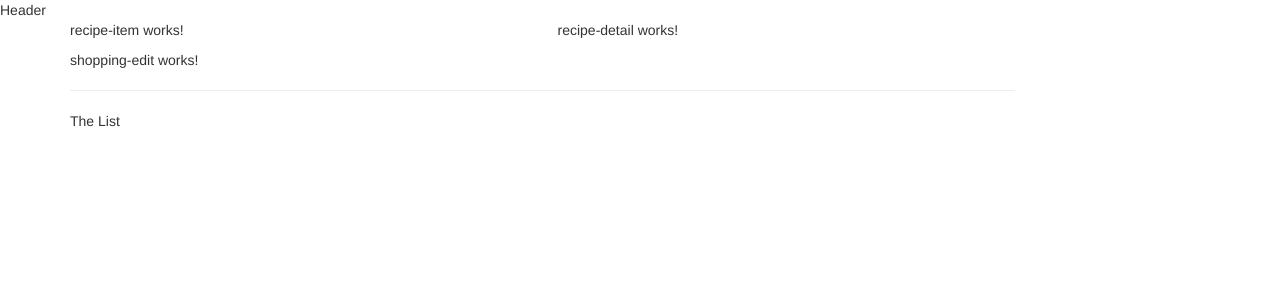
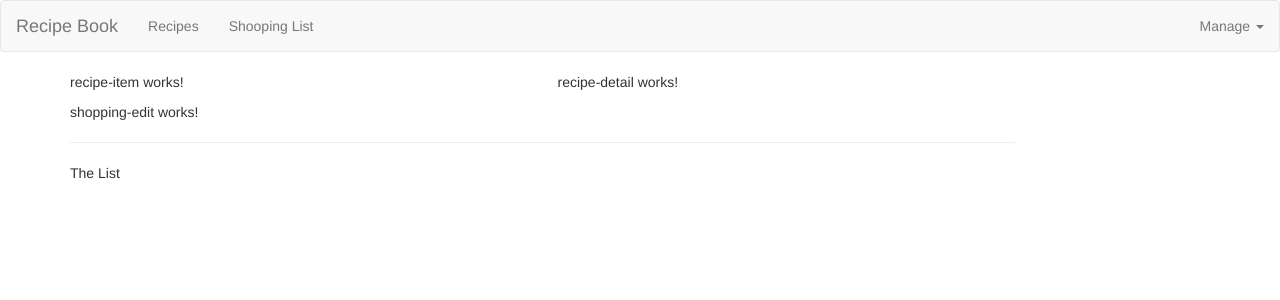
Before and after one commit to cesarfrick/angular-udemy-project, an Angular app: page / in a window 1280 px wide. Shown: the top 300 px of the page. Built offline with nearby package versions, Linux system fonts and the light colour scheme.

Commit message:
[Lecture 45] Create base header component markup

```diff
--- a/src/app/header/header.component.html
+++ b/src/app/header/header.component.html
@@ -1 +1,27 @@
-<nav>Header</nav>
+<nav class="navbar navbar-default">
+    <div class="container-fluid">
+        <div class="navbar-header">
+            <a href="#" class="navbar-brand">Recipe Book</a>
+        </div>
+
+        <div class="nav navbar-default">
+            <ul class="nav navbar-nav">
+                <li>
+                    <a href="#">Recipes</a>
+                </li>
+                <li>
+                    <a href="#">Shooping List</a>
+                </li>
+            </ul>
+            <ul class="nav navbar-nav navbar-right">
+                <li class="dropdown">
+                    <a href="#" class="dropdown-toggle" role="button">Manage <i class="caret">&nbsp;</i></a>
+                    <ul class="dropdown-menu">
+                        <li><a href="#">Save Data</a></li>
+                        <li><a href="#">Fetch Data</a></li>
+                    </ul>
+                </li>
+            </ul>
+        </div>
+    </div>
+</nav>
```
